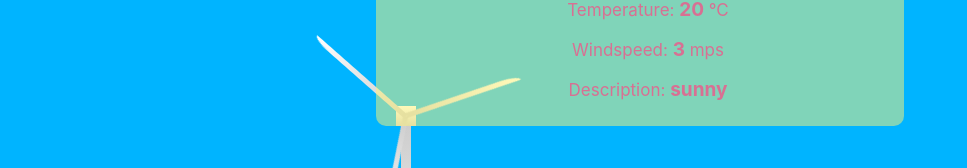
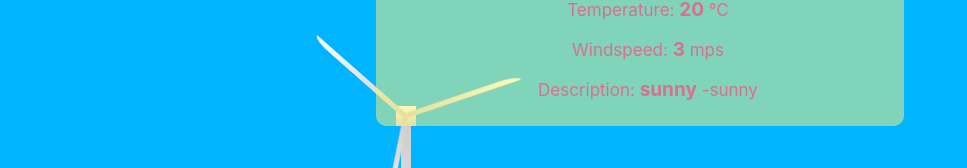
Before and after one commit to flaviusbohaciuc/weather-forecast-2, a React (Create React App) app: page / in a window 1280 px wide. Shown: the part 497-665 px from the top of the page, without its empty margins (0-967 px from the left). Built offline with nearby package versions, Linux system fonts and the light colour scheme; no server answers.

Commit message:
update main weather status

```diff
--- a/src/component/weather-forecast/weather-forecast.action.js
+++ b/src/component/weather-forecast/weather-forecast.action.js
@@ -1,4 +1,4 @@
-import { UPDATE_TEMPERATURE, UPDATE_WINDSPEED, UPDATE_DESCRIPTION } from "./weather-forecast.const";
+import { UPDATE_TEMPERATURE, UPDATE_WINDSPEED, UPDATE_DESCRIPTION, UPDATE_MAINWEATHER } from "./weather-forecast.const";
 
 export const updateTemperatureAction = value => ({
   type: UPDATE_TEMPERATURE,
@@ -14,3 +14,8 @@ export const updateDescriptionAction = value => ({
   type: UPDATE_DESCRIPTION,
   value
 });
+
+export const updateMainweatherAction = value => ({
+  type: UPDATE_MAINWEATHER,
+  value
+});
--- a/src/component/weather-forecast/weather-forecast.component.jsx
+++ b/src/component/weather-forecast/weather-forecast.component.jsx
@@ -6,12 +6,13 @@ import { API_URL } from "./weather-forecast.const";
 import {
   updateWindSpeedAction,
   updateTemperatureAction,
-  updateDescriptionAction
+  updateDescriptionAction,
+  updateMainweatherAction
 } from "./weather-forecast.action";
 
 const WeatherForecast = () => {
   const dispatch = useContext(DispatchContext);
-  const { windSpeed, temperature, description } = useContext(StateContext);
+  const { windSpeed, temperature, description, mainweather } = useContext(StateContext);
 
   useEffect(() => {
     axios.get(API_URL).then(
@@ -19,10 +20,12 @@ const WeatherForecast = () => {
         console.log(data.list[0].wind.speed);
         console.log(data.list[0].main.temp);
         console.log(data.list[0].weather[0].description);
+        console.log(data.list[0].weather[0].main);
 
         dispatch(updateWindSpeedAction(data.list[0].wind));
         dispatch(updateTemperatureAction(data.list[0].main));
         dispatch(updateDescriptionAction(data.list[0].weather[0]));
+        dispatch(updateMainweatherAction(data.list[0].weather[0]));
       },
       error => console.error(error)
     );
@@ -33,7 +36,7 @@ const WeatherForecast = () => {
       <h2>Current Weather</h2>
       <p>Temperature: <span>{Math.round(temperature)}</span> &#176;C</p>
       <p>Windspeed: <span>{windSpeed}</span> mps</p>
-      <p>Description: <span>{description}</span></p>
+      <p>Description: <span>{mainweather}</span> -{description}</p>
     </div>
   );
 };
--- a/src/component/weather-forecast/weather-forecast.const.jsx
+++ b/src/component/weather-forecast/weather-forecast.const.jsx
@@ -8,3 +8,4 @@ export const API_URL =
 export const UPDATE_TEMPERATURE = "weather-forecast.UPDATE_TEMPERATURE";
 export const UPDATE_WINDSPEED = "weather-forecast.UPDATE_WINDSPEED";
 export const UPDATE_DESCRIPTION = "weather-forecast.UPDATE_DESCRIPTION";
+export const UPDATE_MAINWEATHER = "weather-forecast.UPDATE_MAINWEATHER";
--- a/src/redux/redux.js
+++ b/src/redux/redux.js
@@ -2,13 +2,15 @@ import { createContext } from "react";
 import {
   UPDATE_TEMPERATURE,
   UPDATE_WINDSPEED,
-  UPDATE_DESCRIPTION
+  UPDATE_DESCRIPTION,
+  UPDATE_MAINWEATHER
 } from "../component/weather-forecast/weather-forecast.const";
 
 export const initialState = {
   windSpeed: 3,
   temperature: 20,
-  description: "sunny"
+  description: "sunny",
+  mainweather: "sunny"
 };
 
 export const reducer = (state, action) => {
@@ -32,6 +34,12 @@ export const reducer = (state, action) => {
         description: action.value.description
       };
       break;
+    case UPDATE_MAINWEATHER:
+      return {
+        ...state,
+        mainweather: action.value.main
+      };
+      break;
     default:
       return state;
   }
```
